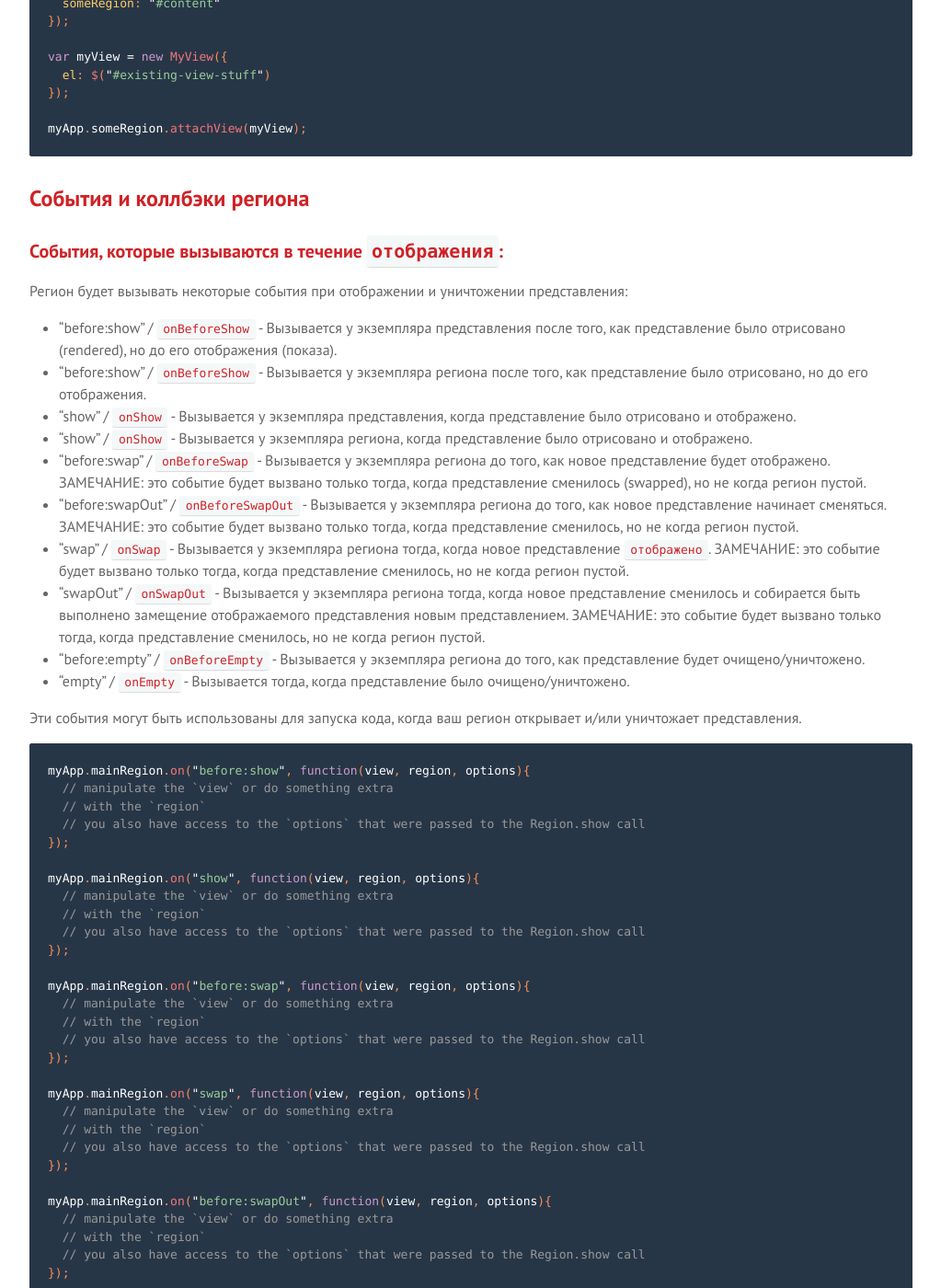
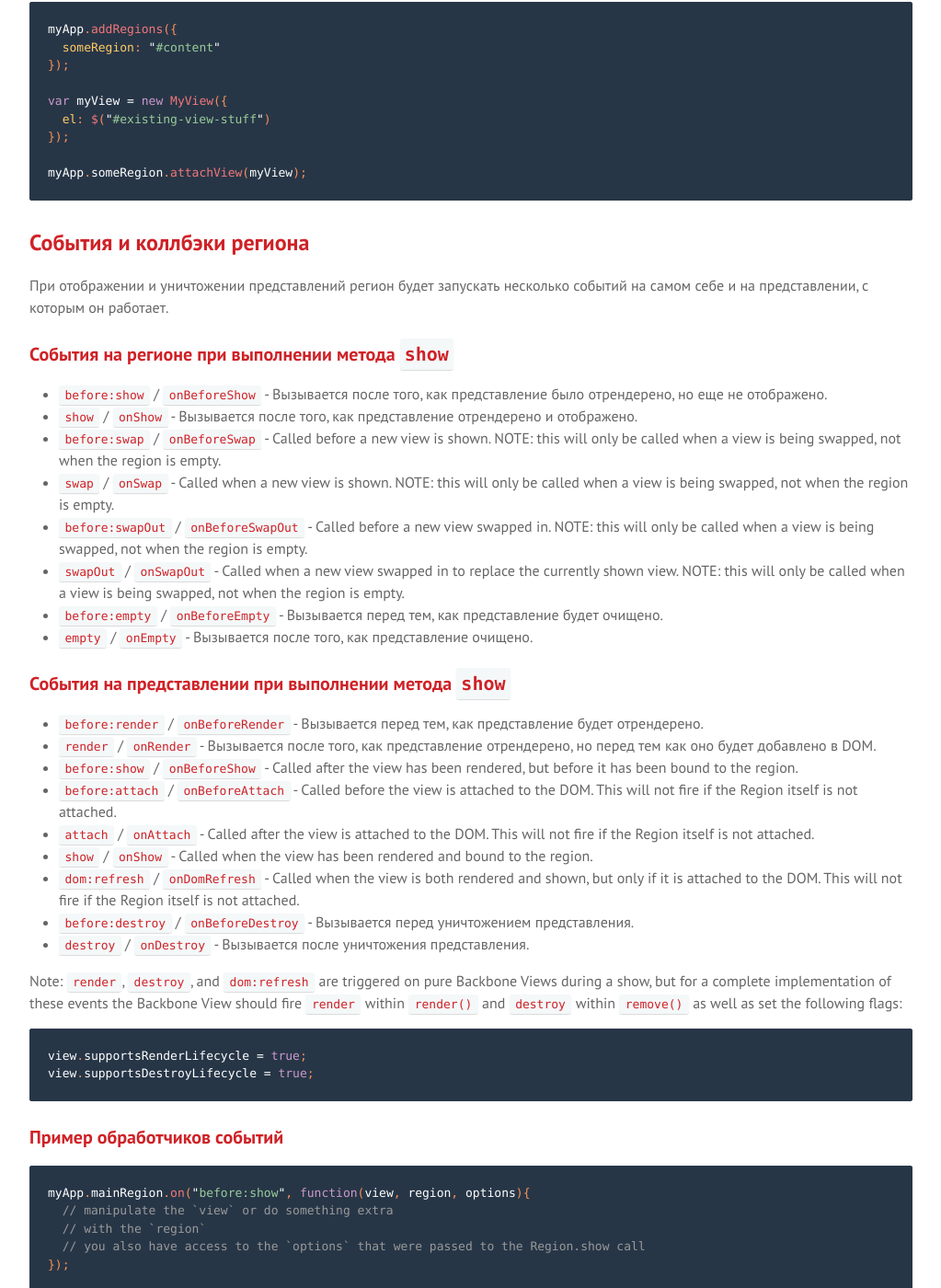
Before and after one commit to sadcitizen/marionettejs.ru, a Jekyll site: the page built from _posts/2014-05-10-region.md, in a window 1280 px wide and 1400 px high, scrolled down 8157 px. Shown: the whole window at 92% size, without its empty margins (128-1151 px from the left). Built offline with Jekyll 4.4.1, drawn with Linux system fonts in a browser that asks for light colours; some web fonts are replaced; Markdown is read by kramdown in place of the engine named in the settings; some of the changed text lies outside the part shown.

Commit message:
update ru/Region

````diff
--- a/_includes/translation/ru/marionette.region.md
+++ b/_includes/translation/ru/marionette.region.md
@@ -18,7 +18,9 @@
     * [Установка `currentView` при инициализации](#set-currentview-on-initialization)
     * [Вызов `attachView` в регионе](#call-attachview-on-region)
 * [События и коллбэки региона](#region-events-and-callbacks)
-  * [События, которые вызываются в течение `отображения`](#events-raised-during-show)
+  * [События на регионе при выполнении метода `show`](#events-raised-on-the-region-during-show)
+  * [События на представлении при выполнении метода `show`](#events-raised-on-the-view-during-show)
+  * [Пример обработчиков событий](#example-event-handlers)
 * [Собственные классы регионов](#custom-region-classes)
   * [Добавление собственных классов регионов](#attaching-custom-region-classes)
   * [Создание экземпляра вашего собственного региона](#instantiate-your-own-region)
@@ -221,7 +223,7 @@ myApp.mainRegion.show(myView);
 myApp.mainRegion.empty();
 ```
 
-#### опция preventDestroy
+#### Опция preventDestroy
 
 Если вы хотите заменить текущее представление на новое представлние, вы можете вызвать метод `show`,
 этот метод, по умолчанию, автоматически уничтожит предыдущее представление. Вы можете предотвратить
@@ -247,7 +249,7 @@ myApp.mainRegion.show(anotherView2, { preventDestroy: true });
 ПРИМЕЧАНИЕ: При использовании `preventDestroy: true` вы должны быть осторожны, необходимо помнить,
 что ваши старые представления должны быть удалены вручную, чтобы предотвратить утечку памяти.
 
-#### опция forceShow
+#### Опция forceShow
 
 Если вы повторно вызовите метод `show` с тем же представлением, то по умолчанию ничего
 не произойдет, потому что представление уже в регионе. Вы можете заставить представление
@@ -400,23 +402,39 @@ myApp.someRegion.attachView(myView);
 
 ## <a name="region-events-and-callbacks"></a> События и коллбэки региона
 
-### <a name="events-raised-during-show"></a> События, которые вызываются в течение `отображения`:
+При отображении и уничтожении представлений регион будет запускать несколько событий на самом себе и на представлении, с которым он работает.
 
-Регион будет вызывать некоторые события при отображении и
-уничтожении представления:
+### <a name="events-raised-on-the-region-during-show"></a> События на регионе при выполнении метода `show`
 
-* "before:show" / `onBeforeShow` - Вызывается у экземпляра представления после того, как представление было отрисовано (rendered), но до его отображения (показа).
-* "before:show" / `onBeforeShow` - Вызывается у экземпляра региона после того, как представление было отрисовано, но до его отображения.
-* "show" / `onShow` - Вызывается у экземпляра представления, когда представление было отрисовано и отображено.
-* "show" / `onShow` - Вызывается у экземпляра региона, когда представление было отрисовано и отображено.
-* "before:swap" / `onBeforeSwap` - Вызывается у экземпляра региона до того, как новое представление будет отображено. ЗАМЕЧАНИЕ: это событие будет вызвано только тогда, когда представление сменилось (swapped), но не когда регион пустой.
-* "before:swapOut" / `onBeforeSwapOut` - Вызывается у экземпляра региона до того, как новое представление начинает сменяться. ЗАМЕЧАНИЕ: это событие будет вызвано только тогда, когда представление сменилось, но не когда регион пустой.
-* "swap" / `onSwap` - Вызывается у экземпляра региона тогда, когда новое представление `отображено`. ЗАМЕЧАНИЕ: это событие будет вызвано только тогда, когда представление сменилось, но не когда регион пустой.
-* "swapOut" / `onSwapOut` - Вызывается у экземпляра региона тогда, когда новое представление сменилось и собирается быть выполнено замещение отображаемого представления новым представлением. ЗАМЕЧАНИЕ: это событие будет вызвано только тогда, когда представление сменилось, но не когда регион пустой.
-* "before:empty" / `onBeforeEmpty` - Вызывается у экземпляра региона до того, как представление будет очищено/уничтожено.
-* "empty" / `onEmpty` - Вызывается тогда, когда представление было очищено/уничтожено.
+* `before:show` / `onBeforeShow` - Вызывается после того, как представление было отрендерено, но еще не отображено.
+* `show` / `onShow` - Вызывается после того, как представление отрендерено и отображено.
+* `before:swap` / `onBeforeSwap` - Called before a new view is shown. NOTE: this will only be called when a view is being swapped, not when the region is empty.
+* `swap` / `onSwap` - Called when a new view is shown. NOTE: this will only be called when a view is being swapped, not when the region is empty.
+* `before:swapOut` / `onBeforeSwapOut` - Called before a new view swapped in. NOTE: this will only be called when a view is being swapped, not when the region is empty.
+* `swapOut` / `onSwapOut` - Called when a new view swapped in to replace the currently shown view. NOTE: this will only be called when a view is being swapped, not when the region is empty.
+* `before:empty` / `onBeforeEmpty` - Вызывается перед тем, как представление будет очищено.
+* `empty` / `onEmpty` - Вызывается после того, как представление очищено.
 
-Эти события могут быть использованы для запуска кода, когда ваш регион открывает и/или уничтожает представления.
+### <a name="events-raised-on-the-view-during-show"></a> События на представлении при выполнении метода `show`
+
+* `before:render` / `onBeforeRender` - Вызывается перед тем, как представление будет отрендерено.
+* `render` / `onRender` - Вызывается после того, как представление отрендерено, но перед тем как оно будет добавлено в DOM.
+* `before:show` / `onBeforeShow` - Called after the view has been rendered, but before it has been bound to the region.
+* `before:attach` / `onBeforeAttach` - Called before the view is attached to the DOM.  This will not fire if the Region itself is not attached.
+* `attach` / `onAttach` - Called after the view is attached to the DOM.  This will not fire if the Region itself is not attached.
+* `show` / `onShow` - Called when the view has been rendered and bound to the region.
+* `dom:refresh` / `onDomRefresh` - Called when the view is both rendered and shown, but only if it is attached to the DOM.  This will not fire if the Region itself is not attached.
+* `before:destroy` / `onBeforeDestroy` - Вызывается перед уничтожением представления.
+* `destroy` / `onDestroy` - Вызывается после уничтожения представления.
+
+Note: `render`, `destroy`, and `dom:refresh` are triggered on pure Backbone Views during a show, but for a complete implementation of these events the Backbone View should fire `render` within `render()` and `destroy` within `remove()` as well as set the following flags:
+
+```js
+view.supportsRenderLifecycle = true;
+view.supportsDestroyLifecycle = true;
+```
+
+### <a name="example-event-handlers"></a> Пример обработчиков событий
 
 ```js
 myApp.mainRegion.on("before:show", function(view, region, options){
````
